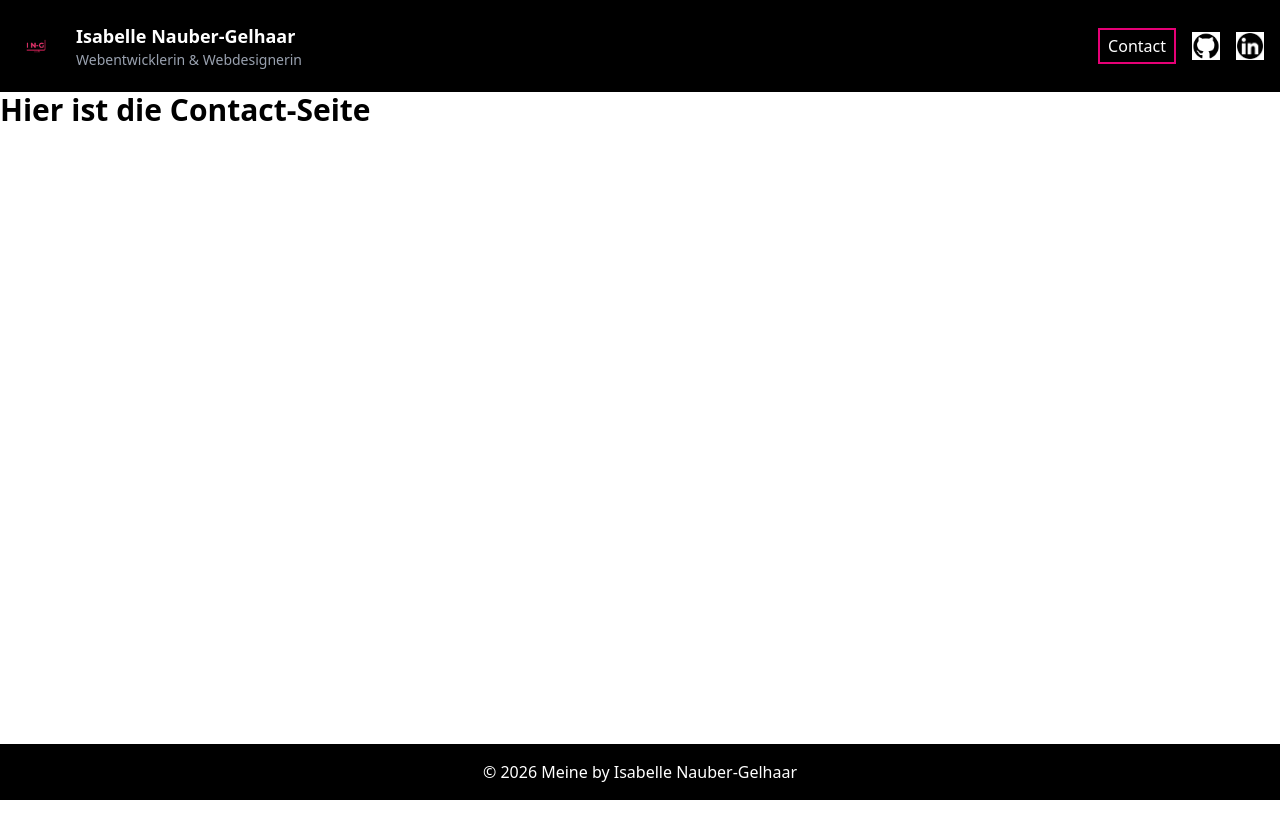
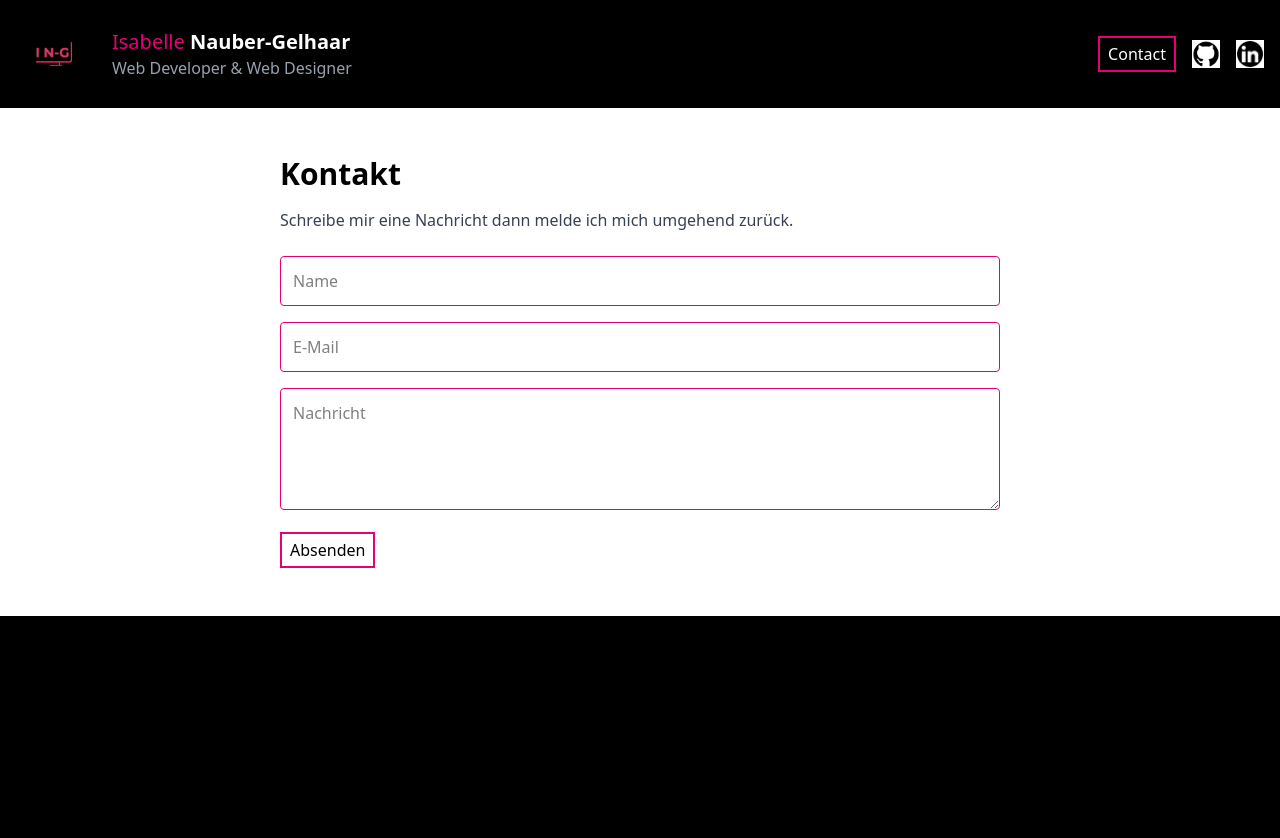
Before and after one commit to IsaN-G/Portfolio, a React (Vite) app: page /contact in a window 1280 px wide. Shown: the top 838 px of the page. Before the commit the page ends 800 px from the top, so only its background shows below. Built offline with nearby package versions, Linux system fonts and the light colour scheme.

Commit message:
änderungen

```diff
--- a/src/App.tsx
+++ b/src/App.tsx
@@ -3,6 +3,7 @@ import MainLayout from './layout/MainLayout';
 import Home from './pages/Home';
 import About from './pages/About';
 import Contact from './pages/Contact';
+
 
 function App() {
   return (
@@ -13,6 +14,7 @@ function App() {
         <Route path="contact" element={<Contact />} />
       </Route>
     </Routes>
+
   );
 }
 
--- a/src/components/Footer.tsx
+++ b/src/components/Footer.tsx
@@ -2,8 +2,8 @@ import React from 'react';
 
 const Footer = () => {
   return (
-    <footer className="bg-black text-white text-center p-4 mt-auto">
-      &copy; {new Date().getFullYear()} Meine by Isabelle Nauber-Gelhaar
+    <footer className="bg-black  h-120 flex items-center justify-center pb-4">
+
     </footer>
   );
 };
--- a/src/components/Header.tsx
+++ b/src/components/Header.tsx
@@ -2,19 +2,28 @@ import React from 'react';
 
 const Header = () => {
   return (
-    <header className="relative w-full h-[500px] overflow-hidden">
-
+    <header className="relative w-full h-[350px] md:h-[500px] overflow-hidden">
       <video
         className="absolute top-0 left-0 w-full h-full object-cover grayscale"
         src="/Video/header.mp4"
         autoPlay
         muted
         loop
+        playsInline
       />
-    <div className="relative z-10 flex flex-col justify-center items-center h-full text-center text-white bg-black/30">
-        <div className="border-4 border-pink-600 px-20 py-60">
-          <h1 className="text-5xl font-bold text-pink-600 uppercase">Willkommen!</h1>
-          <p className="mt-4 text-xl text-pink-600">Isabelle Nauber-Gelhaar</p>
+
+      <div className="relative z-10 flex items-center justify-center h-full text-center bg-black/40">
+
+        <div className="border-4 border-pink-600 px-6 py-10 md:px-20 md:py-24 flex flex-col justify-end">
+          <h1 className="text-4xl md:text-7xl font-bold text-pink-600 uppercase leading-none">
+            Welcome
+          </h1>
+
+          <div className="w-full h-[2px] bg-pink-600 my-3 md:my-4" />
+          <p className="text-sm md:text-xl text-pink-600 uppercase tracking-widest animate-pulse">
+            Isabelle Nauber-Gelhaar
+          </p>
+
         </div>
       </div>
     </header>
--- a/src/components/Hero.tsx
+++ /dev/null
@@ -1,15 +0,0 @@
-import React from 'react';
-
-const Hero = () => {
-  return (
-    <section className="relative w-full h-[600px] bg-gradient-to-r from-white-600 to-black flex items-center justify-center overflow-hidden">
-
-    <div className="relative z-10 text-center text-white px-4">
-
-
-      </div>
-    </section>
-  );
-};
-
-export default Hero;
--- /dev/null
+++ b/src/components/Main.tsx
@@ -0,0 +1,16 @@
+import React from 'react';
+
+const Main = () => {
+  return (
+    <section className="relative w-full h-[600px] bg-gradient-to-r from-white
+    -600 to-black flex items-center justify-center overflow-hidden">
+
+    <div className="relative z-10 text-center text-black px-4">
+
+
+      </div>
+    </section>
+  );
+};
+
+export default Main;
--- a/src/components/Navbar.tsx
+++ b/src/components/Navbar.tsx
@@ -3,31 +3,38 @@ import { Link } from 'react-router-dom';
 
 const Navbar = () => {
   return (
-    <nav className="bg-black p-4 flex items-center justify-between">
+    <nav className="bg-black p-4 flex flex-col md:flex-row md:items-center md:justify-between">
 
-      <div className="flex items-center space-x-5 ">
+
+      <div className="flex items-center space-x-5 mb-4 md:mb-0">
         <a href="/">
           <img
             src="/IMG/4.png"
             alt="Logo"
-            className="h-15 w-10 object-contain rounded-lg "
+            className="h-19 w-19 object-contain rounded-lg"
           />
         </a>
         <div className="flex flex-col">
-          <span className="text-white font-bold text-lg">
-            Isabelle Nauber-Gelhaar
+           <span className="text-white text-lg md:text-xl">
+            <span className="font-normal text-pink-600">Isabelle</span>{" "}
+            <span className="font-bold">Nauber-Gelhaar</span>
           </span>
-          <span className="text-sm text-gray-400 font-medium">
-          Webentwicklerin &amp; Webdesignerin
+
+
+          <span className="text-sm text-gray-400 md:text-base">
+            Web Developer &amp; Web Designer
           </span>
+
         </div>
       </div>
 
       <div className="flex items-center space-x-4">
-        <Link to="/contact" className="text-white hover:text-gray-300 border-2 border-pink-600 px-2 py-1">
+        <Link
+          to="/contact"
+          className="text-white hover:text-gray-300 border-2 border-pink-600 px-2 py-1"
+        >
           Contact
         </Link>
-
         <a href="https://github.com/..." target="_blank" rel="noopener noreferrer">
           <img
             src="/IMG/GitHubIcon.png"
@@ -44,13 +51,6 @@ const Navbar = () => {
         </a>
       </div>
     </nav>
-
-
-
-
-
-
-
   );
 };
 
--- a/src/pages/Contact.tsx
+++ b/src/pages/Contact.tsx
@@ -1,7 +1,30 @@
 import React from 'react';
 
+
 const Contact = () => {
-  return <h1 className="text-3xl font-bold">Hier ist die Contact-Seite</h1>;
+  return (
+    <div className="max-w-3xl mx-auto px-6 py-12">
+      <h1 className="text-3xl font-semibold mb-4">Kontakt</h1>
+      <p className="text-gray-700 mb-6">
+        Schreibe mir eine Nachricht dann melde ich mich umgehend zurück.
+      </p>
+      <form className="space-y-4">
+        <input className="w-full p-3 border-pink-600 border rounded" placeholder="Name" />
+        <input className="w-full p-3 border-pink-600 border rounded" placeholder="E-Mail" />
+        <textarea
+          className="w-full p-3 border-pink-600 border rounded"
+          rows={4}
+          placeholder="Nachricht"
+        />
+        <button
+          type="submit"
+          className="text-black hover:text-gray-300 border-2 border-pink-600 px-2 py-1"
+        >
+          Absenden
+        </button>
+      </form>
+    </div>
+  );
 };
 
 export default Contact;
--- a/src/pages/Home.tsx
+++ b/src/pages/Home.tsx
@@ -1,7 +1,8 @@
 
 import React from 'react';
-import Header from '../components/Header';
-import Hero from '../components/Hero';
+
+import Main from '../components/Main';
+
 
 const Home = () => {
   return (
@@ -9,7 +10,9 @@ const Home = () => {
 
       <div className="p-4">
         <h2 className="text-3xl font-bold mt-4"></h2>
-        <Hero />
+        <Main />
+
+
       </div>
     </>
   );
```
Also changed, not shown: public/IMG/5.jpg (added).
